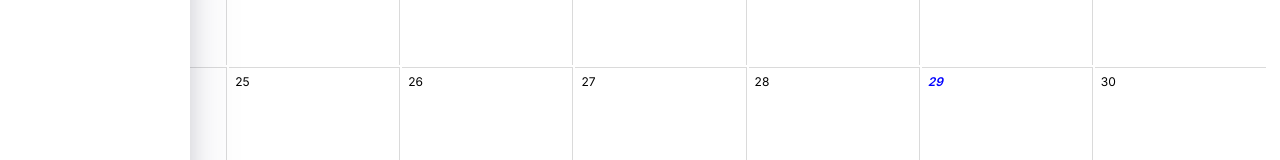
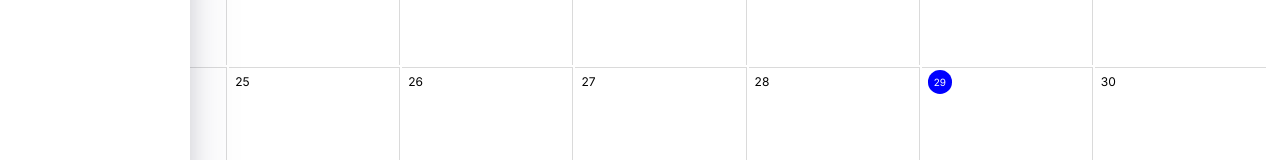
Before and after one commit to hugodesenv/web-financas, a Next.js app: page / in a window 1280 px wide. Shown: the part 552-712 px from the top of the page. Built offline with nearby package versions, Linux system fonts and the light colour scheme.

Commit message:
Moment BR

```diff
--- a/package.json
+++ b/package.json
@@ -11,6 +11,7 @@
   "dependencies": {
     "lorem-ipsum": "^2.0.8",
     "moment": "^2.30.1",
+    "moment-timezone": "^0.5.45",
     "next": "14.1.4",
     "react": "^18",
     "react-dom": "^18",
--- a/src/app/page.tsx
+++ b/src/app/page.tsx
@@ -1,7 +1,6 @@
 "use client";
 
 import MyCalendar from "@/components/calendar/calendar-events/MyCalendar";
-import { IElements } from "@/components/calendar/calendar-events/myCalendarUtils";
 import MyCard from "@/components/card/MyCard";
 import MyTopBar from "@/components/menu/topBar/MyTopBar";
 
--- a/src/components/calendar/calendar-events/MyCalendar.tsx
+++ b/src/components/calendar/calendar-events/MyCalendar.tsx
@@ -1,11 +1,12 @@
 "use client";
 
-import moment from "moment";
 import { useState } from "react";
 import DaysComponent from "./components/MyCalendarDaysComponent";
 import MyCalendarSelectYears from "./components/MyCalendarSelectYears";
 import { IEventsDay, dayOfWeekTitle, monthsFromYear } from "./myCalendarUtils";
 import "./style.css";
+import { DateUtils } from "@/lib/dateUtils";
+const moment = DateUtils.momentBR();
 
 const WeekTitle = () => (
   <tr>
@@ -16,7 +17,10 @@ const WeekTitle = () => (
 );
 
 export default function MyCalendar({ events }: { events: IEventsDay[] }) {
-  const currentDate = { month: moment().month() + 1, year: moment().year() };
+  const currentDate = {
+    month: moment.month() + 1,
+    year: moment.year()
+  };
   const [monthYearSelected, setMonthYearSelected] = useState({
     month: currentDate.month,
     year: currentDate.year,
--- a/src/components/calendar/calendar-events/components/MyCalendarDaysComponent.tsx
+++ b/src/components/calendar/calendar-events/components/MyCalendarDaysComponent.tsx
@@ -1,7 +1,7 @@
-import moment from "moment";
+import { DateUtils } from "@/lib/dateUtils";
 import { IElements, IEventsDay, MyCalendarUtils } from "../myCalendarUtils";
 import MyCalendarEventsDay from "./MyCalendarEventsDay";
-const currentDate = moment().toISOString().split("T")[0];
+const currentDate = DateUtils.momentBR().format('YYYY-MM-DD');
 
 export default function DaysComponent({
   monthSelected,
--- a/src/components/calendar/calendar-events/style.css
+++ b/src/components/calendar/calendar-events/style.css
@@ -3,7 +3,8 @@
   border-bottom: 1px solid rgb(218, 218, 218);
   height: 100%;
   width: 100%;
-  table-layout: fixed; /** pros tds ficarem do mesmo tamanho. */
+  table-layout: fixed;
+  /** pros tds ficarem do mesmo tamanho. */
 }
 
 /** titulo dos dias da semana */
@@ -21,7 +22,8 @@
   cursor: pointer;
   padding: 6px;
   user-select: none;
-  vertical-align: top; /** alinhando elemento TD verticalmente no topo */
+  vertical-align: top;
+  /** alinhando elemento TD verticalmente no topo */
 }
 
 .calendar-table tr td:last-child {
@@ -56,9 +58,12 @@
 
 /** estilo do dia atual */
 .calendar-curr-day {
-  color: blue;
-  font-weight: 600;
-  font-style: italic;
+  background-color: blue;
+  border-radius: 50%;
+  color: white;
+  font-size: 10px;
+  padding: 6px;
+
 }
 
 /** controle da celula de cada dia do calendario */
--- /dev/null
+++ b/src/lib/dateUtils.ts
@@ -0,0 +1,9 @@
+import moment from 'moment';
+import 'moment-timezone';
+
+export class DateUtils {
+  static momentBR = () => {
+    const brTime = moment().tz('America/Sao_Paulo');
+    return brTime;
+  }
+}
```
Also changed, not shown: 1 other file (tests, documents, lock files or other folders).
